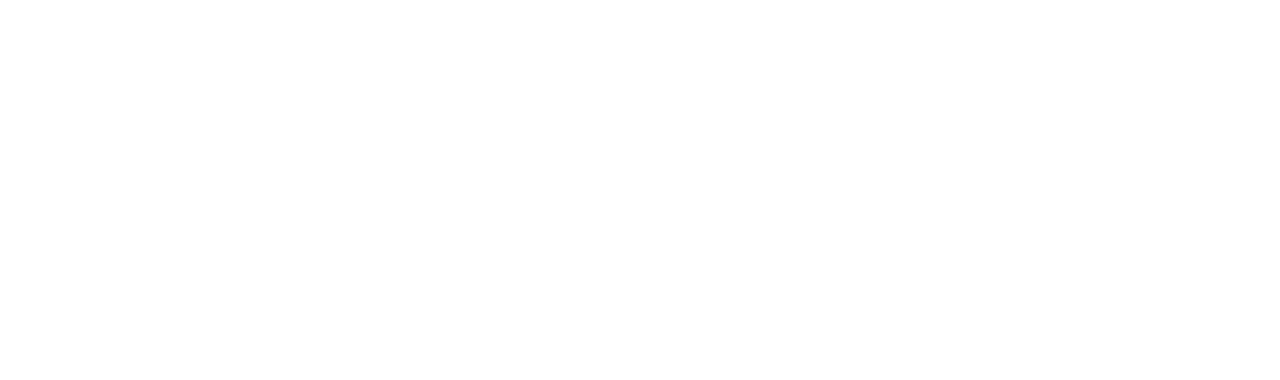
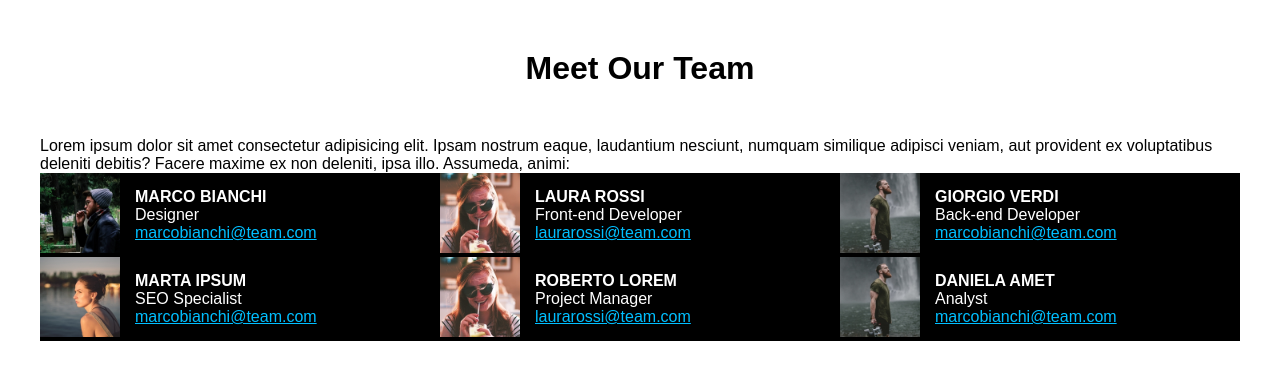
Before and after one commit to valentinaiori/html-css-float-cards, a plain HTML site: page index.html in a window 1280 px wide. Drawn offline with Linux system fonts and the light colour scheme.

Commit message:
First implementation

```diff
--- a/index.html
+++ b/index.html
@@ -8,6 +8,85 @@
     <link rel="stylesheet" href="style.css">
 </head>
 <body>
+    <header>
+        <h1>Meet Our Team</h1>
+    </header>
 
+    <main>
+
+        <div class="container">
+            <p>
+                Lorem ipsum dolor sit amet consectetur adipisicing elit. Ipsam nostrum eaque, laudantium nesciunt, numquam similique adipisci veniam, aut provident ex voluptatibus deleniti debitis? Facere maxime ex non deleniti, ipsa illo. Assumeda, animi:
+            </p>
+
+            <div class="clearfix">
+
+                <div class="card-item float-left">
+                    <img class="float-left" src="img/male1.png" alt="img-1">
+                    <div class="text-item float-left">
+                        <h4>MARCO BIANCHI</h4>
+                        <p>Designer</p>
+                        <a href="mailto:marcobianchi@team.com">marcobianchi@team.com</a>
+                    </div>
+                </div>
+
+                <div class="card-item float-left">
+                    <img class="float-left" src="img/female1.png" alt="img-2">
+                    <div class="text-item float-left">
+                        <h4>LAURA ROSSI</h4>
+                        <p>Front-end Developer</p>
+                        <a href="mailto:laurarossi@team.com">laurarossi@team.com</a>
+                    </div>
+                </div>
+
+                <div class="card-item float-left">
+                    <img class="float-left" src="img/male2.png" alt="img-3">
+                    <div class="text-item float-left">
+                        <h4>GIORGIO VERDI</h4>
+                        <p>Back-end Developer</p>
+                        <a href="mailto:giorgioverdi@team.com">marcobianchi@team.com</a>
+                    </div>
+                </div>
+        </div>
+</div>
+
+
+<div class="container">
+
+    <div class="clearfix">
+
+        <div class="card-item float-left">
+            <img class="float-left" src="img/female2.png" alt="img-4">
+            <div class="text-item float-left">
+                <h4>MARTA IPSUM</h4>
+                <p>SEO Specialist</p>
+                <a href="mailto:martaipsum@team.com">marcobianchi@team.com</a>
+            </div>
+        </div>
+
+        <div class="card-item float-left">
+            <img class="float-left" src="img/female1.png" alt="img-2">
+            <div class="text-item float-left">
+                <h4>ROBERTO LOREM</h4>
+                <p>Project Manager </p>
+                <a href="mailto:robertolorem@team.com">laurarossi@team.com</a>
+            </div>
+        </div>
+
+        <div class="card-item float-left">
+            <img class="float-left" src="img/male2.png" alt="img-3">
+            <div class="text-item float-left">
+                <h4>DANIELA AMET</h4>
+                <p>Analyst</p>
+                <a href="mailto:danielaamet@team.com">marcobianchi@team.com</a>
+            </div>
+        </div>
+</div>
+</div>
+
+
+
+
+    </main>
 </body>
 </html>
--- a/style.css
+++ b/style.css
@@ -14,10 +14,51 @@ body{
     font-family: sans-serif;
 }
 
+h1{
+    text-align: center;
+    margin: 50px;
+}
 
 
+.container{
+    max-width: 1200px;
+    margin: 0 auto;
+}
+
+.clearfix::after{
+    content: "";
+    display: table;
+    clear: both;
+}
+
+.float-left{
+    float: left;
+}
+
+.float-right{
+    float: right;
+}
+
+.clearfix > div {
+    width:calc(100% / 3);
+}
+
+img{
+    width: 20%;
+}
+
+.card-item{
+    background-color: black;
+}
+
+.text-item{
+    color: white;
+    margin: 15px;
+}
 
 
-
+a{
+    color: deepskyblue;
+}
 
 /* utilies */
```
